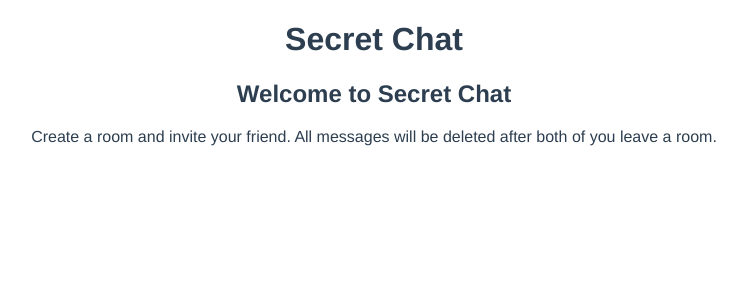
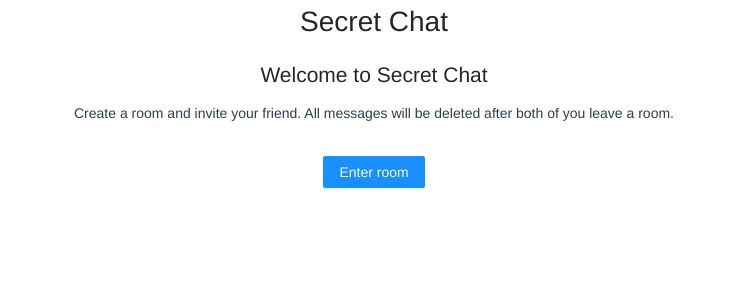
Before and after one commit to Ivandotweb/private-chat-client, a Vue app: page / in a window 1280 px wide. Shown: the top 300 px of the page, without its empty margins (266-1013 px from the left). Built offline with nearby package versions, Linux system fonts and the light colour scheme.

Commit message:
Added libs

```diff
--- a/package.json
+++ b/package.json
@@ -8,7 +8,10 @@
     "lint": "vue-cli-service lint"
   },
   "dependencies": {
+    "ant-design-vue": "^3.2.3",
     "core-js": "^3.8.3",
+    "nanoid": "^3.3.4",
+    "pinia": "^2.0.14",
     "vue": "^3.2.13",
     "vue-router": "^4.0.3"
   },
--- a/src/views/WelcomeView.vue
+++ b/src/views/WelcomeView.vue
@@ -1,17 +1,37 @@
 <template>
   <div class="welcome">
-    <h2>Welcome to Secret Chat</h2>
-    <span>
-      Create a room and invite your friend. All messages will be deleted after
-      both of you leave a room.
-    </span>
+    <div>
+      <h2>Welcome to Secret Chat</h2>
+      <span>
+        Create a room and invite your friend. All messages will be deleted after
+        both of you leave a room.
+      </span>
+    </div>
+    <router-link :to="`/room/${roomId}`" class="welcome--enter-room">
+      <a-button type="primary"> Enter room </a-button>
+    </router-link>
   </div>
 </template>
 
 <script lang="ts">
+import { nanoid } from 'nanoid';
 import { defineComponent } from 'vue';
 
 export default defineComponent({
   name: 'WelcomeView',
+  setup() {
+    return {
+      roomId: nanoid(),
+    };
+  },
 });
 </script>
+
+<style lang="scss" scoped>
+.welcome {
+  &--enter-room {
+    display: block;
+    margin-top: 32px;
+  }
+}
+</style>
```
Also changed, not shown: src/main.ts (+6 -4 lines), 1 other file (tests, documents, lock files or other folders).
